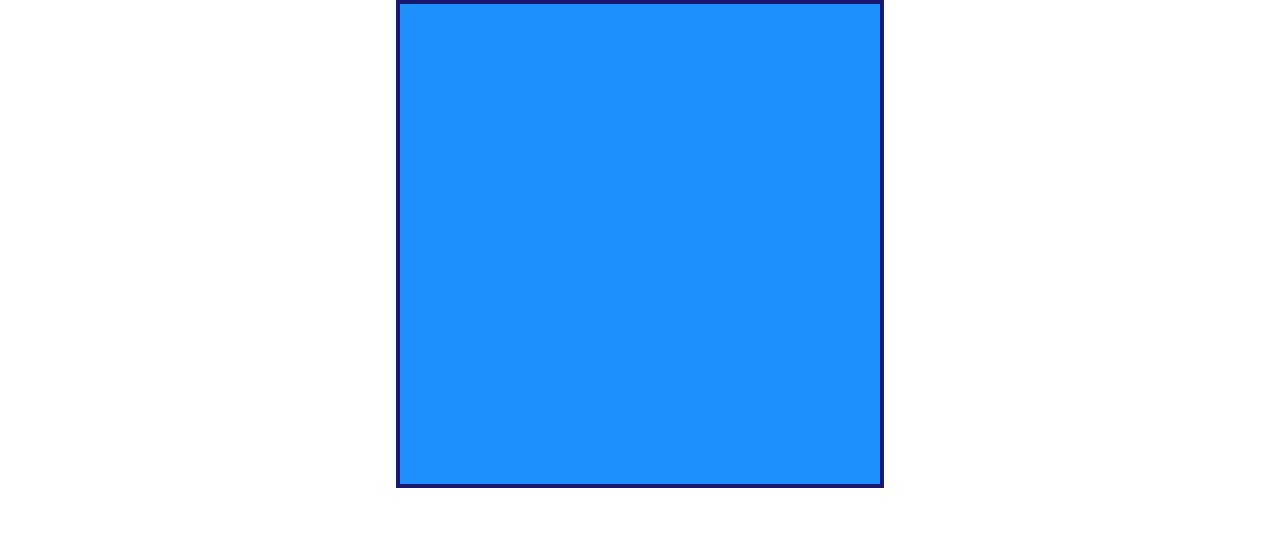
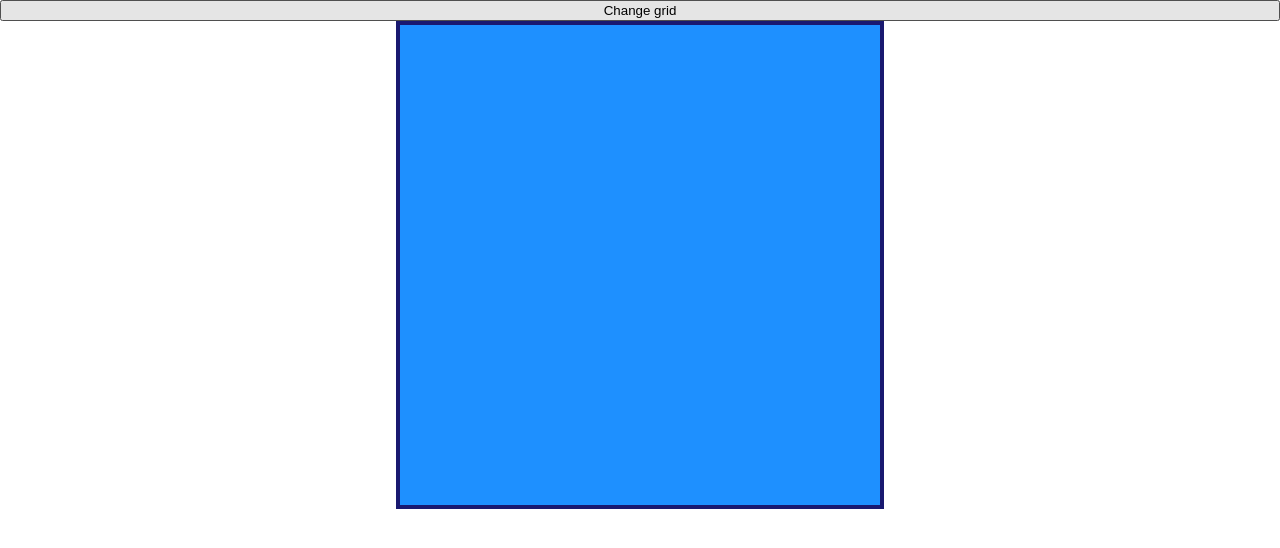
Before and after one commit to Rubeeennn23/etch-a-sketch, a plain HTML site: page index.html in a window 1280 px wide. Drawn offline with Linux system fonts and the light colour scheme.

Commit message:
create a function to update the grid

```diff
--- a/code.js
+++ b/code.js
@@ -1,18 +1,20 @@
+const button = document.createElement('button');
+document.body.appendChild(button);button.querySelector('button');
+button.classList.toggle('button');
+button.textContent = 'Change grid'
+button.addEventListener('click',gridChange)
+
 const container = document.createElement('div');
 document.body.appendChild(container);
 container.querySelector('div')
 container.classList.toggle('grid');
 
-for (let i=1; i<=256; i++) {
-    let box= document.createElement('div');
-    container.appendChild(box);
-    box.querySelector('div');
-    box.classList.toggle('block')
+let boxNumber=16;
+let squaresWidth = 480/boxNumber;
+let squaresHeight = 480/boxNumber;
 
 
-}
-const boxes = document.querySelectorAll('.block')
-for (let box of boxes) {
+for (let i=1; i<=256; i++) {
     function mouseOver() {
         box.style.background = "red"
     };
@@ -20,10 +22,21 @@ for (let box of boxes) {
     function mouseOut() {
         box.style.background = "black"
     };
+
+    let box= document.createElement('div');
+    container.appendChild(box);
+    box.querySelector('div');
+    box.classList.toggle('block');
     box.addEventListener("mouseover", mouseOver);
     box.addEventListener("mouseout", mouseOut);
+    box.style.cssText = `width: ${squaresWidth}px; height:${squaresHeight}px;`
 };
 
-
-//boxes.forEach(div => {div.addEventListener("mouseover", mouseOver)});
-//boxes.forEach(div => {div.addEventListener("mouseout", mouseOut)});
+function gridChange() {
+    let squaresNumber = parseInt(prompt('Select a grid number of squares per row and column'))
+    if (squaresNumber>0 && squaresNumber<=100) {
+        boxNumber=squaresNumber
+    } else {
+        return alert('ERROR: The number of squares has to be between 1 and 100')
+    } return boxNumber;
+};
--- a/style.css
+++ b/style.css
@@ -25,7 +25,5 @@ body {
 
 .block {
     text-align: center;
-    width: 30px;
-    height: 30px;
 
 }
```
